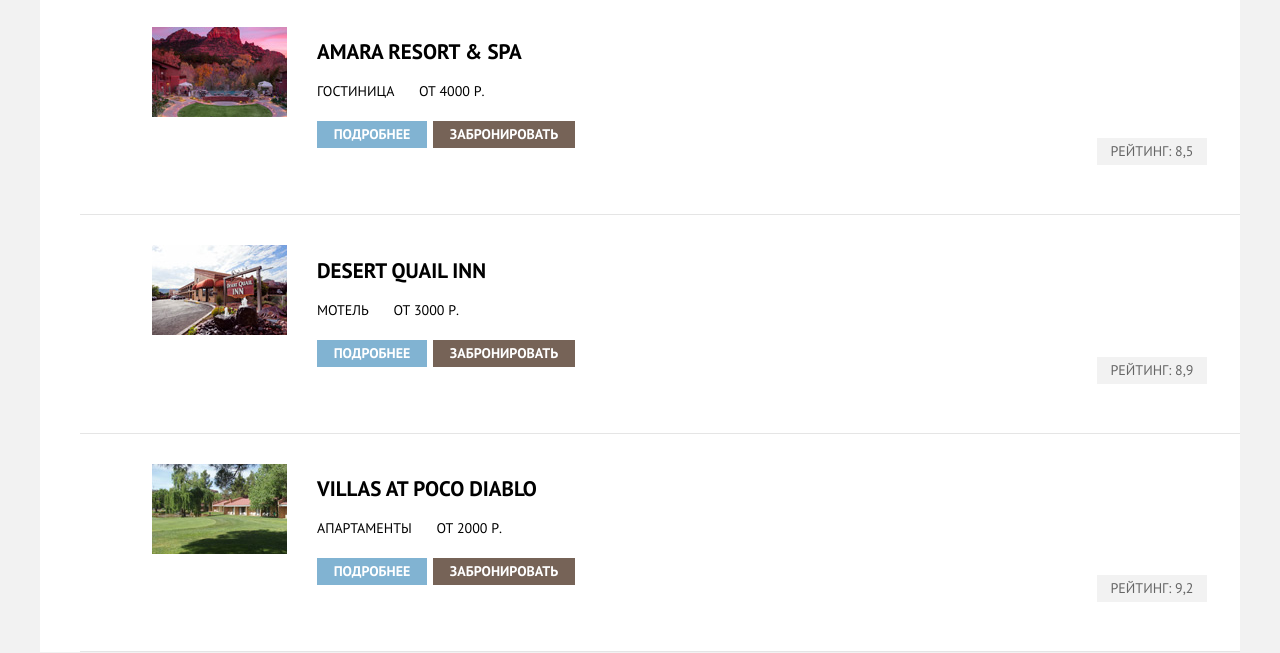
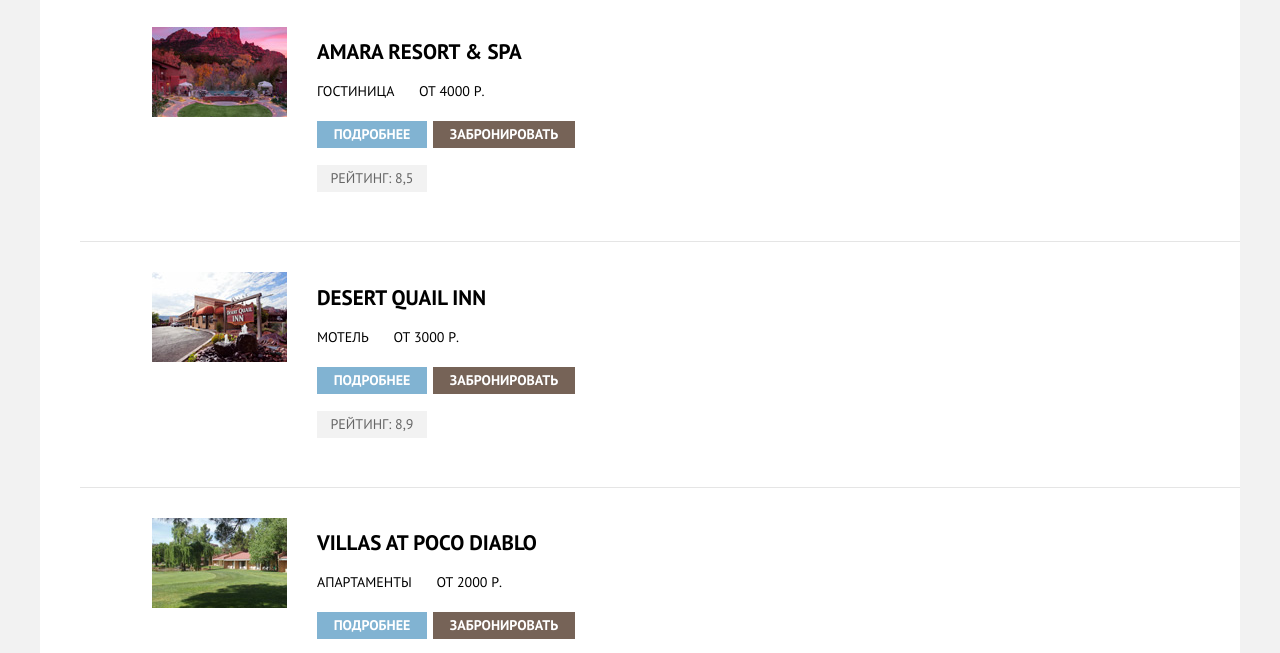
Before and after one commit to kyoiinu/883485-sedona-26, a plain HTML site: page hotels.html in a window 1280 px wide. Shown: the part 88-741 px from the top of the page. Drawn offline with Linux system fonts and the light colour scheme.

Commit message:
Update hotels.html

```diff
--- a/hotels.html
+++ b/hotels.html
@@ -29,37 +29,37 @@
     <section class="result">
       <h2 class="visually-hidden">Результат</h2>
       <ol>
-        <li class="hotel">
+        <li>
           <img src="img/hotel-picture1.jpg" width="135" height="90" alt="Amara Resort & Spa">
           <div class="holder">
           <h3 class="hotel-name"><a href="">Amara Resort & Spa</a></h3>
           <p>Гостиница <span>От 4000 Р.</span></p>
           <div class="blocks">
           <a href="" class="more">Подробнее</a>
-          <button type="button" class="book">Забронировать</button>
-          <p class="rating">Рейтинг: 8,5</p></div>
+          <button type="button" class="book">Забронировать</button></div>
+          <p class="rating">Рейтинг: 8,5</p>
           </div>
         </li>
-        <li class="motel">
+        <li>
           <img src="img/hotel-picture2.jpg" width="135" height="90" alt="Desert Quail Inn">
           <div class="holder">
           <h3 class="hotel-name"><a href="">Desert Quail Inn</a></h3>
           <p>Мотель <span>От 3000 Р.</span></p>
           <div class="blocks">
           <a href="" class="more">Подробнее</a>
-          <button type="button" class="book">Забронировать</button>
-          <p class="rating">Рейтинг: 8,9</p></div>
+          <button type="button" class="book">Забронировать</button></div>
+          <p class="rating">Рейтинг: 8,9</p>
           </div>
         </li>
-        <li class="apartment">
+        <li>
           <img src="img/hotel-picture3.jpg" width="135" height="90" alt="Villas at Poco Diablo">
           <div class="holder">
           <h3 class="hotel-name"><a href="">Villas at Poco Diablo</a></h3>
           <p>Апартаменты <span>От 2000 Р.</span></p>
           <div class="blocks">
           <a href="" class="more">Подробнее</a>
-          <button type="button" class="book">Забронировать</button>
-          <p class="rating">Рейтинг: 9,2</p></div>
+          <button type="button" class="book">Забронировать</button></div>
+          <p class="rating">Рейтинг: 9,2</p>
           </div>
         </li>
       </ol>
```
